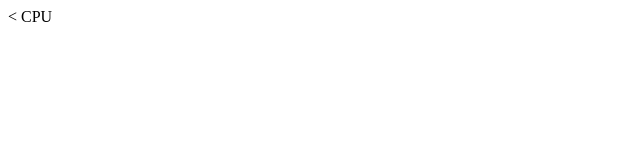
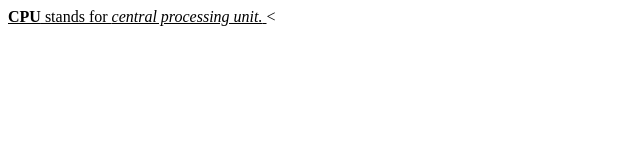
Before and after one commit to iamneo-production/aefcbbadadaeccdfffebaeceaec, a website: page public/index.html in a window 1280 px wide. Shown: the whole page, without its empty margins (0-640 px from the left). Drawn offline with Linux system fonts and the light colour scheme.

Commit message:
Backup Commit

```diff
--- a/public/index.html
+++ b/public/index.html
@@ -1,7 +1,7 @@
 <html>
     <body>
         <p>
-    <    CPU
+    <U><B>CPU</B> stands for <I>central processing unit.</I> </U> <
 
         </p>
     </body>
```
